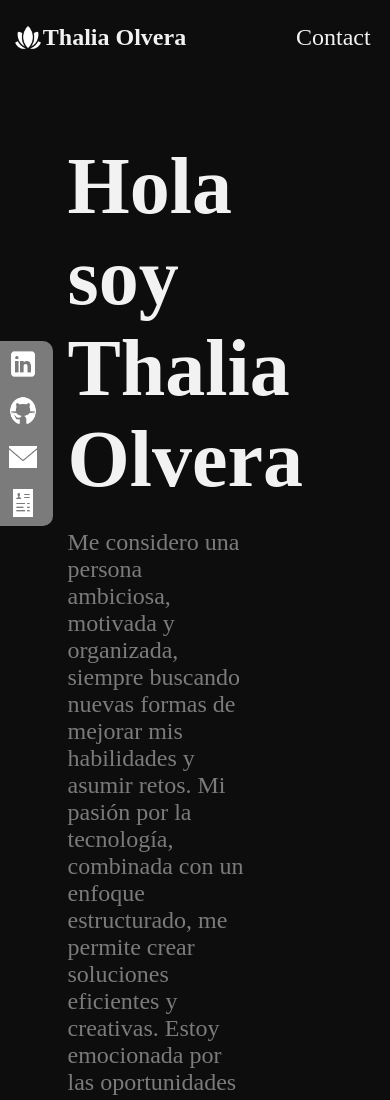
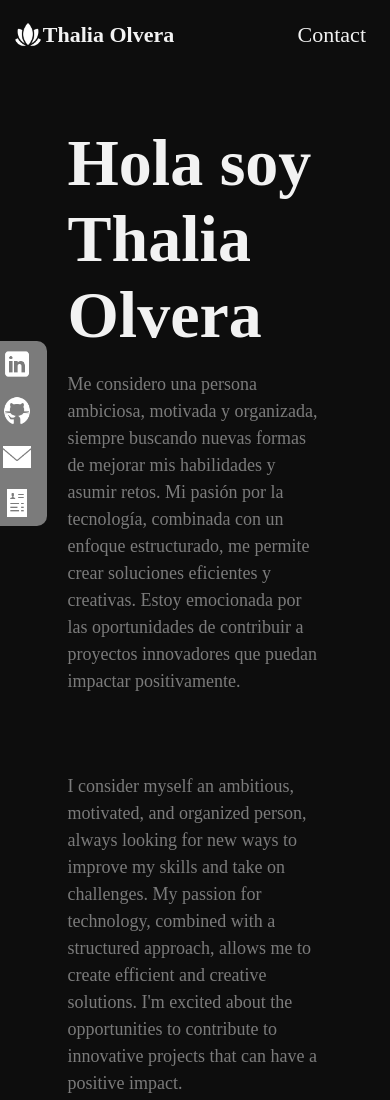
Before and after one commit to ThaliaOlvera/myPortfolio, a plain HTML site: page index.html in a window 390 px wide. Shown: the top 1100 px of the page. Drawn offline with Linux system fonts and the light colour scheme.

Commit message:
Fix: Responsive

```diff
--- a/style.css
+++ b/style.css
@@ -23,11 +23,11 @@
 }
 
 :root {
-  --FontSize-xsm: 1rem;
-  --FontSize-sm: 1.5rem;
-  --FontSize-md: 2.5rem;
-  --FontSize-lg: 3rem;
-  --FontSize-xlg: 5rem;
+  --FontSize-xsm: 18px;
+  --FontSize-sm: 22px;
+  --FontSize-md: 26px;
+  --FontSize-lg: 38px;
+  --FontSize-xlg: 66px;
 
   --BgColor: #0d0d0d;
   --GrayColor: #f2f2f2;
@@ -167,7 +167,7 @@
   width: 100%;
   display: flex;
   flex-direction: column;
-  justify-content: space-between;
+  justify-content: center;
   align-items: center;
   padding-left: 3rem;
   padding-right: 3rem;
@@ -178,18 +178,22 @@
 }
 /*Home*/
 #home h1 {
+  width: 100%;
   font-size: var(--FontSize-xlg);
   margin-bottom: 0px;
 }
 
 #home p {
-  width: 70%;
+  width: 60%;
+  text-align: start;
+  line-height: 1.5;
 }
 #home {
   width: 90%;
+  text-align: start;
   color: var(--Gray300);
   padding-left: 4rem;
-  font-size: var(--FontSize-sm);
+  font-size: var(--FontSize-xsm);
 }
 
 /*About Section*/
@@ -198,6 +202,7 @@
   padding-left: 2rem;
 
   color: var(--Gray300);
+  line-height: 1.5;
 }
 
 #about h2 {
@@ -205,7 +210,7 @@
 }
 
 #about p {
-  font-size: var(--FontSize-sm);
+  font-size: var(--FontSize-xsm);
 }
 /*Hobbies Section*/
 #hobbies {
@@ -214,7 +219,7 @@
   display: flex;
   justify-content: center;
   flex-wrap: wrap;
-  gap: 10px;
+  gap: 20px;
 }
 
 #hobbies article {
@@ -259,7 +264,7 @@
   display: flex;
   justify-content: center;
   flex-wrap: wrap;
-  gap: 10px;
+  gap: 20px;
   text-align: center;
   font-size: var(--FontSize-sm);
 }
@@ -325,7 +330,7 @@
   display: flex;
   justify-content: center;
   flex-wrap: wrap;
-  gap: 10px;
+  gap: 20px;
   text-align: start;
 }
 
@@ -371,7 +376,7 @@
   display: flex;
   justify-content: center;
   flex-wrap: wrap;
-  gap: 10px;
+  gap: 20px;
 }
 
 #portfolio article {
@@ -383,6 +388,7 @@
   justify-content: center;
   align-items: center;
 
+  border-radius: 10px;
   background-color: var(--Gray800);
   box-shadow: 0px 8px 6px -4px rgba(53, 208, 242, 0.55);
 }
@@ -497,21 +503,22 @@
 
 /*Laptop small view*/
 @media (max-width: 908px) {
+  #home p {
+    width: 100%;
+  }
+
   aside {
-    width: 30%;
+    width: 25%;
   }
 
   aside .item_container {
-    padding-right: 1rem;
-  }
-
-  aside article img {
-    margin-left: 25px;
+    width: 32%;
+    height: 24%;
   }
 
   aside .item {
-    margin-left: -40px;
-    margin-right: 10px;
+    margin-left: -90px;
+    margin-right: 30px;
   }
 }
 
@@ -532,13 +539,13 @@
   }
 
   .navbar_container {
-    width: 30%;
-    justify-content: start;
+    width: 100%;
+    justify-content: end;
     align-items: center;
   }
 
   .navbar_list {
-    padding-right: 0rem;
+    padding-right: 1rem;
   }
 
   .navbar_list a {
@@ -552,17 +559,17 @@
   /*Aside menú*/
 
   aside {
-    width: 50%;
+    width: 40%;
   }
 
   aside .item_container {
-    width: 27%;
+    width: 30%;
     height: 24%;
   }
 
   aside .item {
     margin-left: -60px;
-    margin-right: 10px;
+    margin-right: 30px;
   }
 
   /*Main*/
@@ -578,6 +585,10 @@
     color: var(--Gray300);
     padding-left: 3rem;
     padding-right: 3rem;
+  }
+
+  #home p {
+    width: 100%;
   }
   /*About Section*/
   #about {
@@ -645,7 +656,7 @@
 
     flex-direction: column;
     justify-content: center;
-    font-size: var(--FontSize-sm);
+    font-size: var(--FontSize-xsm);
 
     background-color: var(--Gray800);
   }
@@ -679,13 +690,13 @@
   }
 
   .button_container button {
-    font-size: var(--FontSize-sm);
+    font-size: var(--FontSize-xsm);
   }
 
   /*Contact Section*/
 
   #contact {
-    width: 70%;
+    width: 100%;
   }
 
   #contact form {
```
Also changed, not shown: index.html (+1 -0 lines).
